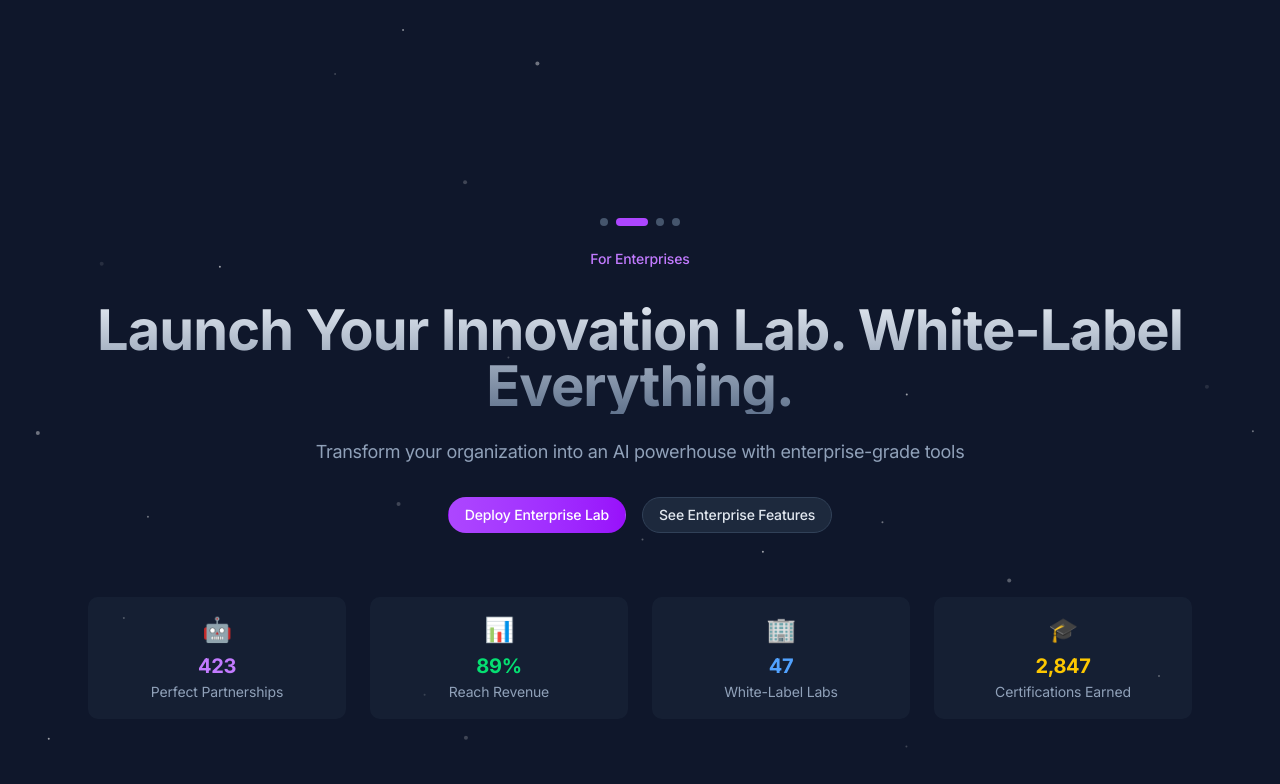
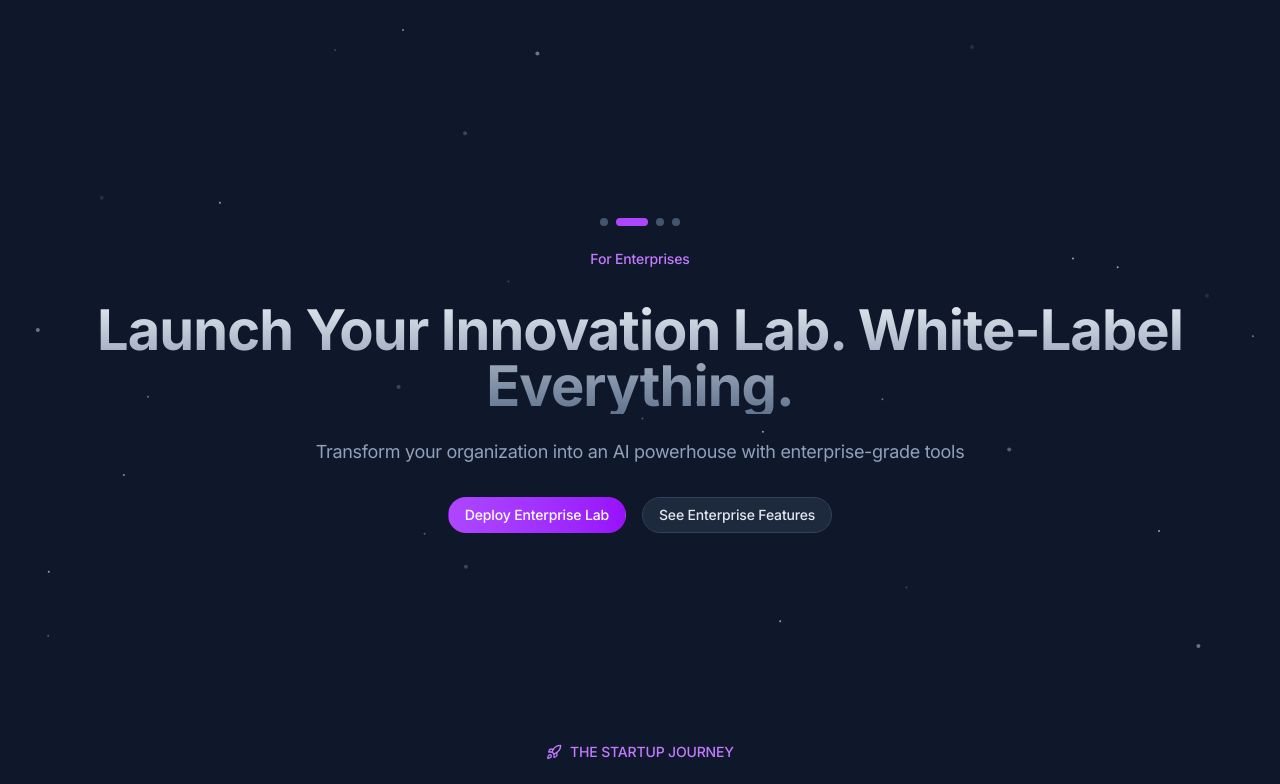
Before and after one commit to buildaistartups/buildaistartups.com, a Next.js app: page / in a window 1280 px wide. Shown: the top 784 px of the page. Built offline with nearby package versions, Linux system fonts and the light colour scheme.

Commit message:
Update Hero.tsx

```diff
--- a/components/home/Hero.tsx
+++ b/components/home/Hero.tsx
@@ -99,30 +99,6 @@ export default function Hero() {
               </Link>
             </div>
           </div>
-
-          {/* Live ecosystem intelligence */}
-          <div className="mt-16 grid md:grid-cols-4 gap-6 text-center">
-            <div className="bg-slate-800/50 rounded-lg p-4">
-              <div className="text-2xl mb-1">🤖</div>
-              <div className="text-xl font-bold text-purple-400">423</div>
-              <div className="text-sm text-slate-400">Perfect Partnerships</div>
-            </div>
-            <div className="bg-slate-800/50 rounded-lg p-4">
-              <div className="text-2xl mb-1">📊</div>
-              <div className="text-xl font-bold text-green-400">89%</div>
-              <div className="text-sm text-slate-400">Reach Revenue</div>
-            </div>
-            <div className="bg-slate-800/50 rounded-lg p-4">
-              <div className="text-2xl mb-1">🏢</div>
-              <div className="text-xl font-bold text-blue-400">47</div>
-              <div className="text-sm text-slate-400">White-Label Labs</div>
-            </div>
-            <div className="bg-slate-800/50 rounded-lg p-4">
-              <div className="text-2xl mb-1">🎓</div>
-              <div className="text-xl font-bold text-yellow-400">2,847</div>
-              <div className="text-sm text-slate-400">Certifications Earned</div>
-            </div>
-          </div>
         </div>
       </div>
     </section>
```
